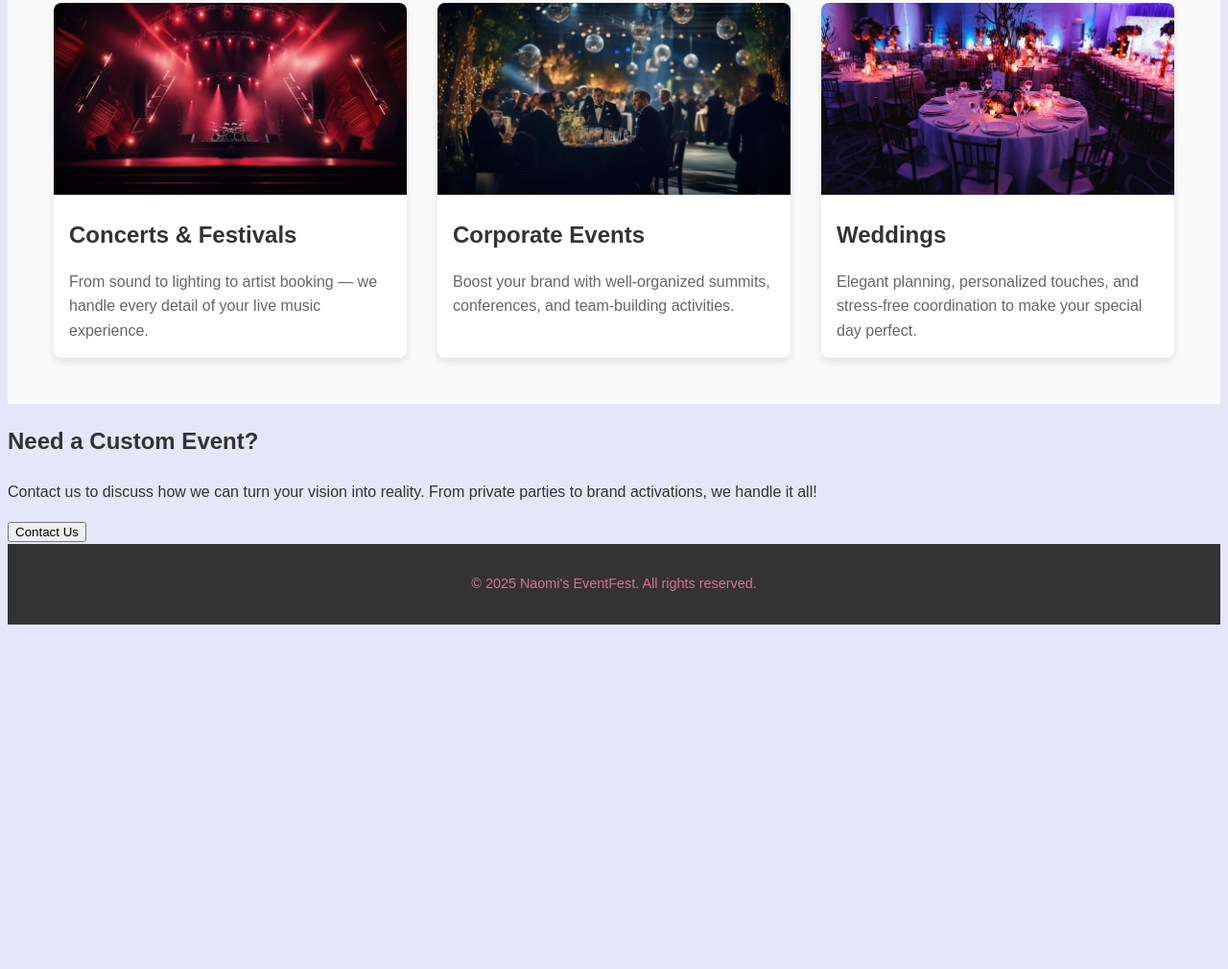
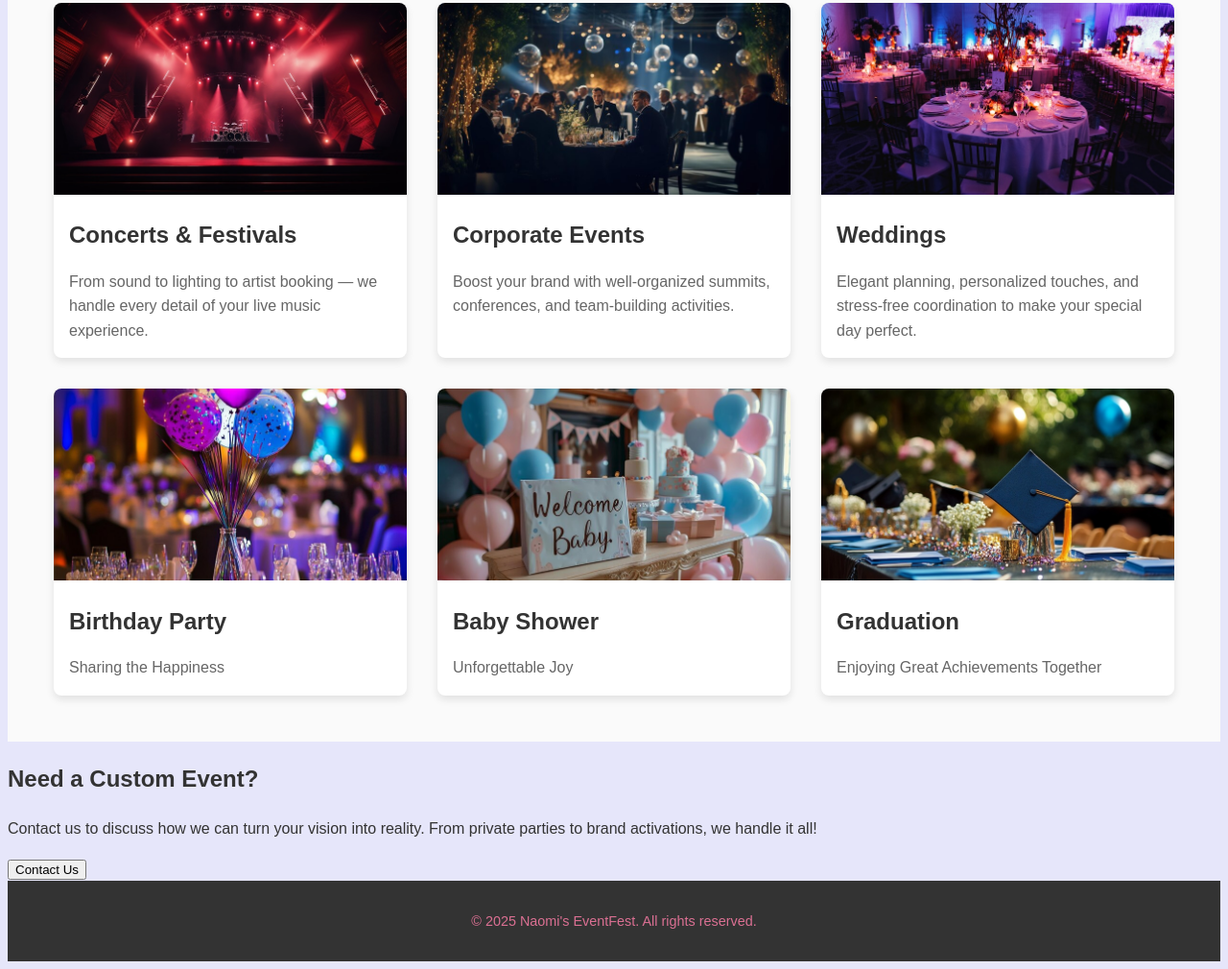
Before and after one commit to nyagetiria/event-site, a plain HTML site: page services.html in a window 1280 px wide. Shown: the part 445-1455 px from the top of the page at 96% size. Before the commit the page ends 1104 px from the top, so only its background shows below. Drawn offline with Linux system fonts and the light colour scheme.

Commit message:
first commit

```diff
--- a/services.html
+++ b/services.html
@@ -9,7 +9,7 @@
 <body>
 
   <header>
-    <h1> Welcome to EventFest 2025!</h1>
+    <h1>Welcome to EventFest</h1>
     <p>Your ultimate event experience</p>
     <nav>
       <a href="index.html">Home</a>
@@ -42,6 +42,24 @@
         <h3>Weddings</h3>
         <p>Elegant planning, personalized touches, and stress-free coordination to make your special day perfect.</p>
       </div>
+
+      <div class="event-card">
+        <img src="./images/birthday.JPG" alt="Birthday Party">
+        <h3>Birthday Party</h3>
+        <p>Sharing the Happiness</p>
+      </div>
+
+      <div class="event-card">
+        <img src="./images/babyshower.JPG" alt="Baby Shower">
+        <h3>Baby Shower</h3>
+        <p>Unforgettable Joy</p>
+      </div>
+
+      <div class="event-card">
+        <img src="./images/graduation.JPG" alt="Graduation">
+        <h3>Graduation</h3>
+        <p>Enjoying Great Achievements Together</p>
+      </div>
     </section>
 
     <section>
```
Also changed, not shown: about.html (+1 -1 lines), index.html (+7 -1 lines), register.html (+8 -0 lines), images/babyshower.JPG (added), images/birthday.JPG (added), images/graduation.JPG (added), 1 other file.
